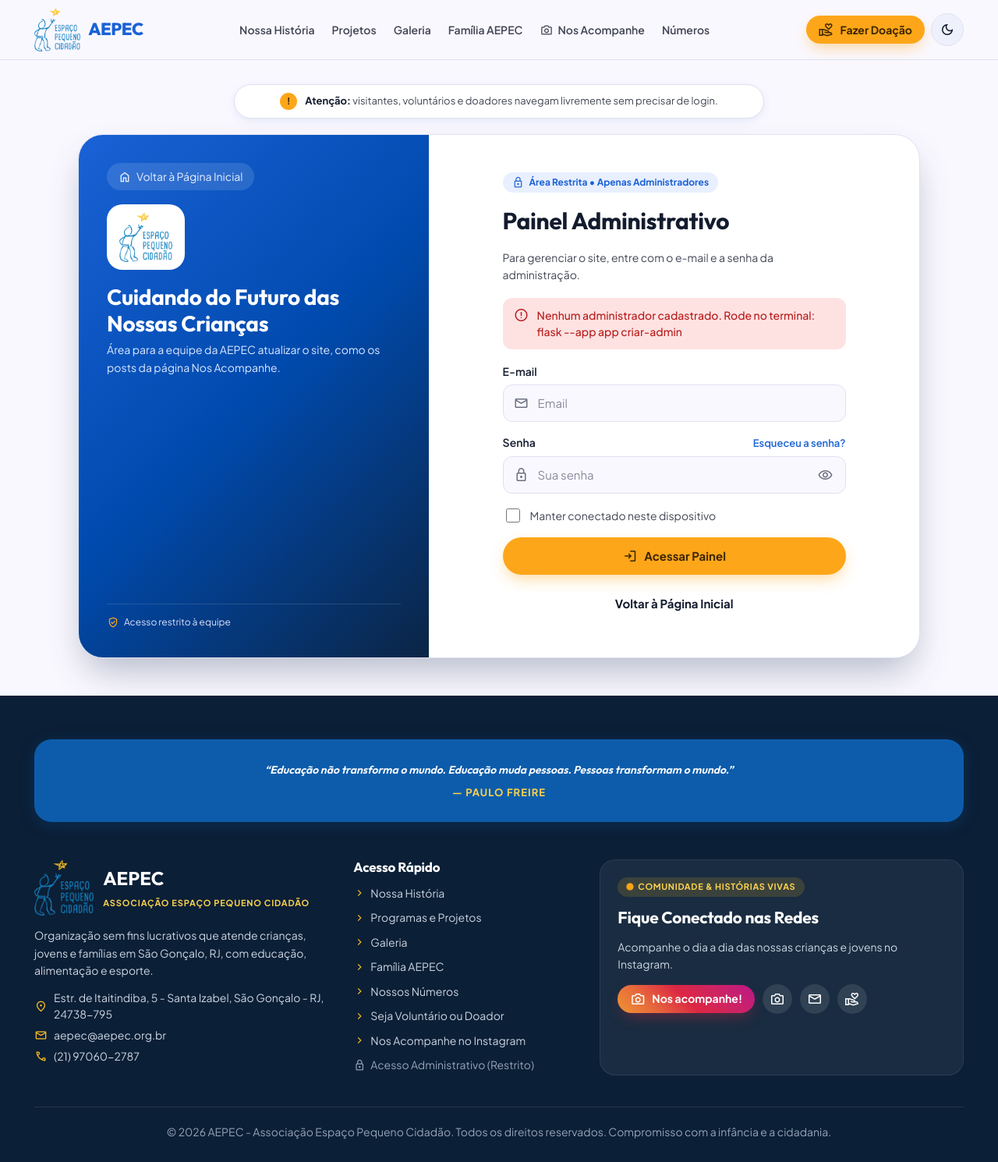
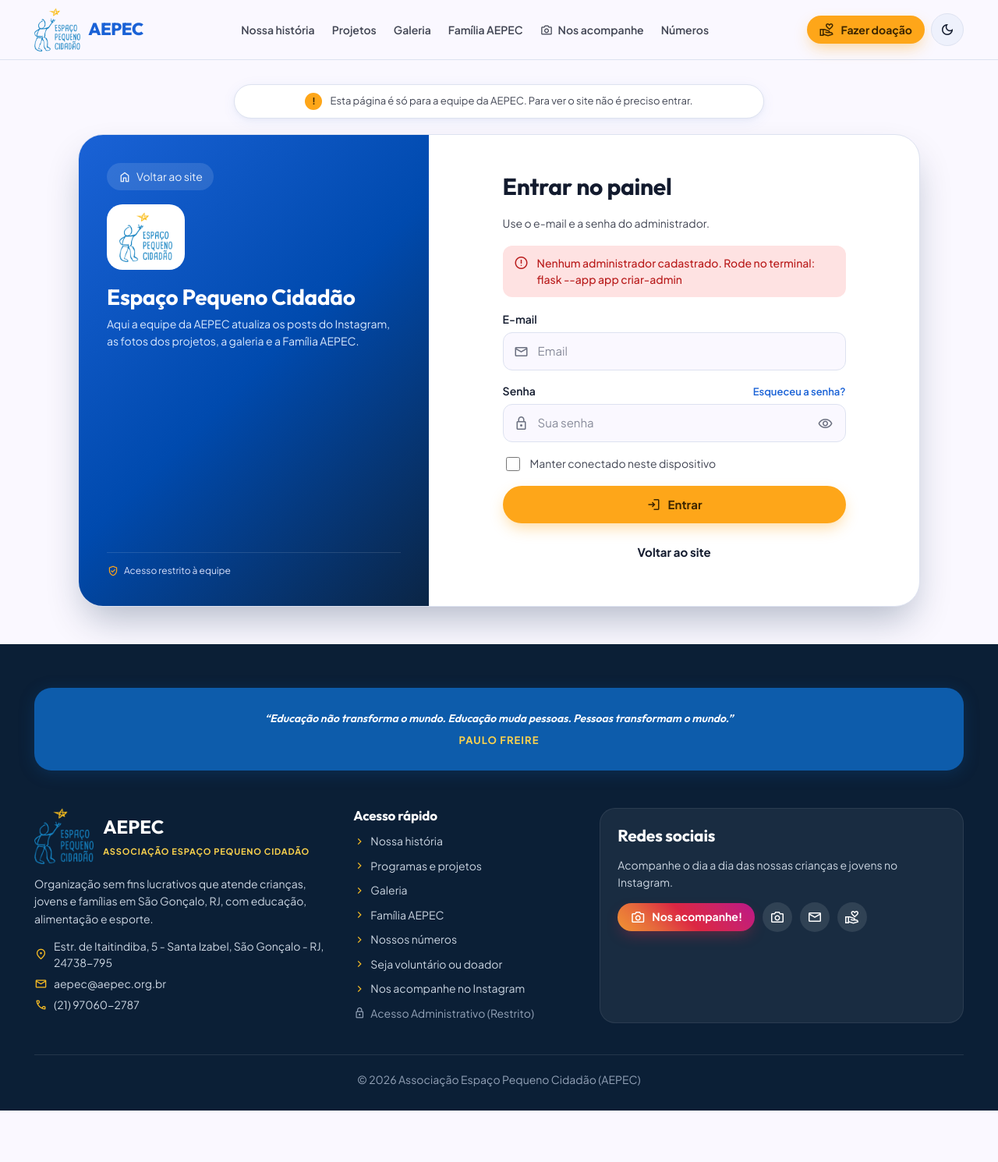
Before and after one commit to samirsousa/projeto-ong, a Flask app: page /admin/login in a window 1280 px wide. Shown: the whole page at 78% size. After the commit the page ends 1424 px from the top, so only its background shows below. Run offline with Flask 3, Linux system fonts and the light colour scheme; data that the repository does not hold is empty.

Commit message:
Revisão de textos e limpeza de código

```diff
--- a/app.py
+++ b/app.py
@@ -52,7 +52,7 @@
 # ---------- Funções usadas nas páginas ----------
 
 def foto_local(nome):
-    """Procura a foto em static/img/fotos. Devolve vazio se não tiver."""
+    """Procura a foto em static/img/fotos. Devolve vazio se não tiver"""
     for ext in ("jpg", "jpeg", "png", "webp"):
         if os.path.exists(os.path.join(PASTA_FOTOS, f"{nome}.{ext}")):
             return url_for("static", filename=f"img/fotos/{nome}.{ext}")
@@ -64,7 +64,7 @@
 
 
 def tempo_relativo(iso):
-    """Transforma a data em texto como "Há 3 dias"."""
+    """Transforma a data em texto, por exemplo: Há 3 dias"""
     dias = (date.today() - datetime.fromisoformat(iso).date()).days
     if dias <= 0:
         return "Hoje"
@@ -113,7 +113,7 @@
 
 
 def paragrafos(texto):
-    """Linha em branco vira parágrafo novo. Enter simples vira quebra de linha."""
+    """Linha em branco vira parágrafo novo. Enter simples vira quebra de linha"""
     blocos = [b.strip() for b in (texto or "").replace("\r\n", "\n").split("\n\n") if b.strip()]
     return Markup("".join(f"<p>{escape(b)}</p>".replace("\n", "<br>") for b in blocos))
 
@@ -131,7 +131,7 @@
 
 @app.after_request
 def cabecalhos_de_seguranca(resposta):
-    # Impede que outro site abra o nosso dentro de uma moldura (golpe de clique falso)
+    # Não deixa outro site abrir o nosso dentro de um iframe
     resposta.headers["X-Frame-Options"] = "DENY"
     resposta.headers["X-Content-Type-Options"] = "nosniff"
     resposta.headers["Referrer-Policy"] = "same-origin"
@@ -191,12 +191,12 @@
             dados.limpar_erros_login(ip)
             session.clear()
             session["admin"] = True
-            # "Manter conectado" deixa o login salvo por 31 dias.
+            # "Manter conectado" deixa o login salvo por 31 dias
             session.permanent = bool(request.form.get("lembrar"))
             return redirect(url_for("painel"))
         else:
             dados.registrar_erro_login(ip)
-            time.sleep(1)  # cada tentativa errada demora, o que deixa o ataque bem mais lento
+            time.sleep(1)  # espera 1 segundo a cada erro para atrasar quem testa muitas senhas
             erro = "E-mail ou senha incorretos."
     return render_template("login.html", erro=erro, pagina="login")
 
@@ -234,7 +234,7 @@
 
 
 def arrumar_link(link):
-    """Confere se é link de post do Instagram e deixa no formato padrão."""
+    """Confere se é link de post do Instagram e deixa no formato padrão"""
     achou = PADRAO_LINK.match(link.strip())
     if not achou:
         return None
@@ -244,7 +244,7 @@
 
 def salvar_foto(arquivo, quadrada=False):
     """Salva a foto enviada, já reduzida para não pesar no site.
-    quadrada=True corta no meio em formato quadrado (fotos da equipe)."""
+    quadrada=True corta no meio em formato quadrado (fotos da equipe)"""
     try:
         foto = Image.open(arquivo.stream)
         foto.load()
@@ -304,7 +304,7 @@
         hashtags=tags[:300],
         imagem=caminho_foto,
     )
-    flash("Post adicionado! Ele já aparece na página Nos Acompanhe.", "ok")
+    flash("Post adicionado. Ele já aparece na página Nos acompanhe.", "ok")
     return redirect(url_for("painel") + "#historico")
 
 
@@ -331,14 +331,14 @@
         flash("A confirmação não é igual à nova senha.", "erro")
     else:
         dados.trocar_senha(f["nova"])
-        flash("Senha alterada com sucesso.", "ok")
+        flash("Senha alterada.", "ok")
     return redirect(url_for("painel") + "#seguranca")
 
 
 # ---------- Família AEPEC (equipe) no painel ----------
 
 def apagar_arquivo_foto(caminho):
-    """Apaga do disco só as fotos enviadas pelo painel (pasta uploads)."""
+    """Apaga do disco só as fotos enviadas pelo painel (pasta uploads)"""
     if caminho and caminho.startswith("uploads/"):
         arquivo = os.path.join(PASTA_APP, "static", caminho)
         if os.path.exists(arquivo):
--- a/config_site.py
+++ b/config_site.py
@@ -1,4 +1,4 @@
-# Dados do site em um lugar só.
+# Dados do site em um lugar só
 
 SITE = {
     "nome": "AEPEC",
--- a/projetos.py
+++ b/projetos.py
@@ -1,4 +1,4 @@
-# Projetos da AEPEC.
+# Projetos da AEPEC
 
 PROJETOS = [
     {"id": "educacional", "selo": "Educação", "cor": "#004aae",
@@ -33,7 +33,7 @@
 }
 
 # Galeria da página inicial quando o site abre
-# "tipo" é o filtro: edu (Educação), esporte (Esporte) ou evento (Eventos & Festas).
+# "tipo" é o filtro: edu (Educação), esporte (Esporte) ou evento (Eventos e festas)
 GALERIA_INICIAL = [
     {"foto": "img/fotos/projeto-educacional.jpg", "tipo": "edu", "titulo": "Programa Educacional Complementar", "texto": ""},
     {"foto": "img/fotos/projeto-biblioteca.jpg", "tipo": "edu", "titulo": "Biblioteca Comunitária", "texto": ""},
--- a/static/css/estilo.css
+++ b/static/css/estilo.css
@@ -219,8 +218,6 @@
 .hero-grade { position: relative; display: grid; gap: 48px; align-items: center; }
 @media (min-width: 1024px) { .hero-grade { grid-template-columns: 7fr 5fr; } }
 .hero-texto { display: flex; flex-direction: column; gap: 18px; }
-.pulso { width: 8px; height: 8px; border-radius: 50%; background: var(--amarelo); position: relative; }
-.pulso::after { content: ""; position: absolute; inset: 0; border-radius: 50%; background: inherit; animation: pulsar 1.6s infinite; }
 @keyframes pulsar { 0% { transform: scale(1); opacity: .8; } 100% { transform: scale(2.6); opacity: 0; } }
 .hero h1 { font-size: clamp(34px, 5.2vw, 52px); font-weight: 800; letter-spacing: -0.02em; line-height: 1.15; }
 .destaque-amarelo { color: var(--amarelo-destaque); position: relative; white-space: nowrap; }
@@ -605,7 +548,6 @@
 .login-form .interno { width: 100%; max-width: 440px; margin: 0 auto; display: flex; flex-direction: column; gap: 18px; }
 .login-form h1 { font-size: 30px; font-weight: 700; }
 .login-form .intro { color: var(--texto-2); font-size: 14px; line-height: 1.6; }
-.selo-restrito { background: var(--azul-suave); color: var(--azul-texto); }
 .lembrar { display: flex; align-items: center; gap: 10px; font-size: 14px; color: var(--texto-2); cursor: pointer; }
 .lembrar input { width: 18px; height: 18px; accent-color: var(--azul); }
 
--- a/static/js/admin.js
+++ b/static/js/admin.js
@@ -1,4 +1,4 @@
-// Interações do painel do administrador.
+// Interações do painel do administrador
 
 var form = document.getElementById("form-post");
 
@@ -31,7 +31,7 @@
 });
 
 // ---------- Link do Instagram ----------
-// Confere o link e escolhe o formato "Reels" sozinho quando o link é de reels.
+// Confere o link e marca o formato "Reels" quando o link é de reels
 var padraoLink = /^(?:https?:\/\/)?(?:www\.)?instagram\.com\/(?:[A-Za-z0-9_.]+\/)?(p|reel|reels|tv)\/([A-Za-z0-9_-]+)/;
 
 texto("link").addEventListener("input", function () {
--- a/static/js/site.js
+++ b/static/js/site.js
@@ -1,4 +1,4 @@
-// Interações do site (menu, modo escuro, janelas, filtros).
+// Interações do site: menu, modo escuro, janelas e filtros
 
 // ---------- Modo escuro ----------
 function aplicarTema(tema) {
@@ -125,7 +125,7 @@
 // Foto ampliada da galeria
 document.querySelectorAll("[data-ampliar]").forEach(function (b) {
   b.addEventListener("click", function () {
-    var titulo = b.getAttribute("data-titulo") || b.querySelector("img").alt || "Foto da Galeria";
+    var titulo = b.getAttribute("data-titulo") || b.querySelector("img").alt || "Foto da galeria";
     var texto = b.getAttribute("data-texto") || "";
     document.getElementById("foto-titulo").textContent = titulo;
     document.getElementById("foto-img").src = b.querySelector("img").src;
--- a/templates/admin_membro.html
+++ b/templates/admin_membro.html
@@ -35,7 +35,7 @@
         </div>
         <div class="duas-colunas">
           <div class="campo">
-            <div class="campo-topo"><label for="cargo">Cargo</label><span class="dica">Ex.: Educadora Social</span></div>
+            <div class="campo-topo"><label for="cargo">Cargo</label><span class="dica">Ex.: Educadora social</span></div>
             <input type="text" id="cargo" name="cargo" maxlength="80" value="{{ valor.cargo or '' }}">
           </div>
           <div class="campo">
--- a/templates/familia.html
+++ b/templates/familia.html
@@ -1,6 +1,6 @@
 {% extends "base.html" %}
 
-{% block titulo %}Família AEPEC - Nossa Equipe{% endblock %}
+{% block titulo %}Família AEPEC - Nossa equipe{% endblock %}
 {% block descricao %}Conheça a equipe que mantém o Espaço Pequeno Cidadão funcionando todos os dias.{% endblock %}
 
 {% block conteudo %}
@@ -9,7 +9,7 @@
 <section class="familia-topo">
   <div class="container familia-grade">
     <div class="familia-texto">
-      <span class="etiqueta">Nossa Equipe</span>
+      <span class="etiqueta">Nossa equipe</span>
       <h1>Família AEPEC</h1>
       <p>Além de você, que nos ajuda a manter e garantir o futuro das nossas crianças e jovens, existem as pessoas que são responsáveis por manter nosso projeto funcionando todos os dias.</p>
       <p>Vamos conhecê-las um pouco melhor?</p>
--- a/templates/login.html
+++ b/templates/login.html
@@ -1,6 +1,6 @@
 {% extends "base.html" %}
 
-{% block titulo %}Login Administrativo - AEPEC{% endblock %}
+{% block titulo %}Entrar no painel - AEPEC{% endblock %}
 {% block cabeca %}<meta name="robots" content="noindex">{% endblock %}
 
 {% block conteudo %}
@@ -8,17 +8,17 @@
   <div class="container">
     <div class="login-aviso">
       <b>!</b>
-      <span><strong style="color:var(--texto)">Atenção:</strong> visitantes, voluntários e doadores navegam livremente sem precisar de login.</span>
+      <span>Esta página é só para a equipe da AEPEC. Para ver o site não é preciso entrar.</span>
     </div>
 
     <div class="login-caixa">
       <div class="login-lado">
         <div style="display:flex;flex-direction:column;gap:18px">
-          <a class="voltar" href="{{ url_for('inicio') }}"><span class="icone" style="font-size:18px">home</span> Voltar à Página Inicial</a>
+          <a class="voltar" href="{{ url_for('inicio') }}"><span class="icone" style="font-size:18px">home</span> Voltar ao site</a>
           <span class="logo-claro"><img src="{{ url_for('static', filename='img/logo-360.png') }}" alt="Logo Espaço Pequeno Cidadão"></span>
           <div>
-            <h2>Cuidando do Futuro das Nossas Crianças</h2>
-            <p>Área para a equipe da AEPEC atualizar o site, como os posts da página Nos Acompanhe.</p>
+            <h2>Espaço Pequeno Cidadão</h2>
+            <p>Aqui a equipe da AEPEC atualiza os posts do Instagram, as fotos dos projetos, a galeria e a Família AEPEC.</p>
           </div>
         </div>
         <div class="base"><span class="icone" style="font-size:16px;color:#fea619">verified_user</span> Acesso restrito à equipe</div>
@@ -26,9 +26,8 @@
 
       <div class="login-form">
         <div class="interno">
-          <span class="selo selo-restrito"><span class="icone" style="font-size:16px">lock</span> Área Restrita • Apenas Administradores</span>
-          <h1>Painel Administrativo</h1>
-          <p class="intro">Para gerenciar o site, entre com o e-mail e a senha da administração.</p>
+          <h1>Entrar no painel</h1>
+          <p class="intro">Use o e-mail e a senha do administrador.</p>
 
           {% if erro %}
           <div class="alerta alerta-erro" role="alert"><span class="icone">error</span><span>{{ erro }}</span></div>
@@ -62,8 +61,8 @@
               </div>
             </div>
             <label class="lembrar"><input type="checkbox" name="lembrar" value="1"> Manter conectado neste dispositivo</label>
-            <button class="botao botao-amarelo botao-largo" type="submit" style="padding:14px"><span class="icone">login</span> Acessar Painel</button>
-            <a class="botao botao-cinza botao-largo" href="{{ url_for('inicio') }}" style="background:transparent">Voltar à Página Inicial</a>
+            <button class="botao botao-amarelo botao-largo" type="submit" style="padding:14px"><span class="icone">login</span> Entrar</button>
+            <a class="botao botao-cinza botao-largo" href="{{ url_for('inicio') }}" style="background:transparent">Voltar ao site</a>
           </form>
         </div>
       </div>
--- a/templates/partes/cabecalho.html
+++ b/templates/partes/cabecalho.html
@@ -1,4 +1,4 @@
-{# Cabeçalho igual em todas as páginas públicas. #}
+{# Cabeçalho igual em todas as páginas públicas #}
 {% set raiz = '' if pagina == 'inicio' else url_for('inicio') %}
 <header class="cabecalho">
   <div class="container">
@@ -8,20 +8,20 @@
     </a>
 
     <nav class="menu" aria-label="Menu principal">
-      <a href="{{ raiz }}#nossa-historia">Nossa História</a>
+      <a href="{{ raiz }}#nossa-historia">Nossa história</a>
       <a href="{{ raiz }}#programas-projetos">Projetos</a>
       <a href="{{ raiz }}#impacto-galeria">Galeria</a>
       <a href="{{ url_for('familia') }}" class="{{ 'ativo' if pagina == 'familia' }}">Família AEPEC</a>
       <a href="{{ url_for('nos_acompanhe') }}" class="{{ 'ativo' if pagina == 'instagram' }}">
         {% if pagina == 'instagram' %}<span class="ponto"></span>{% else %}<span class="icone" style="font-size:17px">photo_camera</span>{% endif %}
-        Nos Acompanhe
+        Nos acompanhe
       </a>
       <a href="{{ raiz }}#numeros">Números</a>
     </nav>
 
     <div class="acoes">
       <a class="botao botao-amarelo botao-pequeno so-desktop" href="{{ raiz }}#como-ajudar">
-        <span class="icone">volunteer_activism</span> Fazer Doação
+        <span class="icone">volunteer_activism</span> Fazer doação
       </a>
       <button class="botao-icone" type="button" data-trocar-tema>
         <span class="icone tema-lua">dark_mode</span><span class="icone tema-sol">light_mode</span>
@@ -37,14 +37,14 @@
 <div class="gaveta" id="gaveta">
   <nav aria-label="Menu do celular">
     <a class="item" href="{{ url_for('inicio') }}#topo"><span class="icone">home</span> Início</a>
-    <a class="item" href="{{ raiz }}#nossa-historia"><span class="icone">auto_stories</span> Nossa História</a>
-    <a class="item" href="{{ raiz }}#programas-projetos"><span class="icone">school</span> Programas &amp; Projetos</a>
+    <a class="item" href="{{ raiz }}#nossa-historia"><span class="icone">auto_stories</span> Nossa história</a>
+    <a class="item" href="{{ raiz }}#programas-projetos"><span class="icone">school</span> Programas e projetos</a>
     <a class="item" href="{{ raiz }}#impacto-galeria"><span class="icone">photo_library</span> Galeria</a>
     <a class="item {{ 'ativo' if pagina == 'familia' }}" href="{{ url_for('familia') }}"><span class="icone">diversity_3</span> Família AEPEC</a>
-    <a class="item {{ 'ativo' if pagina == 'instagram' }}" href="{{ url_for('nos_acompanhe') }}"><span class="icone">photo_camera</span> Nos Acompanhe</a>
-    <a class="item" href="{{ raiz }}#numeros"><span class="icone">bar_chart</span> Nossos Números</a>
+    <a class="item {{ 'ativo' if pagina == 'instagram' }}" href="{{ url_for('nos_acompanhe') }}"><span class="icone">photo_camera</span> Nos acompanhe</a>
+    <a class="item" href="{{ raiz }}#numeros"><span class="icone">bar_chart</span> Nossos números</a>
     <div class="botoes">
-      <a class="botao botao-amarelo" href="{{ raiz }}#como-ajudar"><span class="icone">volunteer_activism</span> Fazer Doação / Como Ajudar</a>
+      <a class="botao botao-amarelo" href="{{ raiz }}#como-ajudar"><span class="icone">volunteer_activism</span> Fazer doação</a>
     </div>
   </nav>
 </div>
--- a/templates/partes/cabecalho_admin.html
+++ b/templates/partes/cabecalho_admin.html
@@ -1,4 +1,4 @@
-{# Cabeçalho das páginas do painel do administrador. #}
+{# Cabeçalho das páginas do painel do administrador #}
 <header class="cabecalho cabecalho-admin">
   <div class="container">
     <a class="marca" href="{{ url_for('painel') }}">
--- a/templates/partes/post.html
+++ b/templates/partes/post.html
@@ -1,4 +1,4 @@
-{# Cartão de um post do Instagram. Usado na página Nos Acompanhe e na prévia do admin. #}
+{# Cartão de um post do Instagram. Usado na página Nos acompanhe e na prévia do admin #}
 {% macro cartao_post(post) %}
 {% set fmt = FORMATOS.get(post.formato, FORMATOS['foto']) %}
 {% set foto = foto_post(post) %}
--- a/templates/partes/rodape.html
+++ b/templates/partes/rodape.html
@@ -1,10 +1,10 @@
-{# Rodapé igual em todas as páginas públicas. #}
+{# Rodapé igual em todas as páginas públicas #}
 {% set raiz = '' if pagina == 'inicio' else url_for('inicio') %}
 <footer class="rodape">
   <div class="container">
     <div class="citacao">
       <p>“Educação não transforma o mundo. Educação muda pessoas. Pessoas transformam o mundo.”</p>
-      <span>— Paulo Freire</span>
+      <span>Paulo Freire</span>
     </div>
 
     <div class="rodape-grade">
@@ -22,24 +22,21 @@
       </div>
 
       <div>
-        <h3>Acesso Rápido</h3>
+        <h3>Acesso rápido</h3>
         <ul>
-          <li><a href="{{ raiz }}#nossa-historia"><span class="icone">chevron_right</span> Nossa História</a></li>
-          <li><a href="{{ raiz }}#programas-projetos"><span class="icone">chevron_right</span> Programas e Projetos</a></li>
+          <li><a href="{{ raiz }}#nossa-historia"><span class="icone">chevron_right</span> Nossa história</a></li>
+          <li><a href="{{ raiz }}#programas-projetos"><span class="icone">chevron_right</span> Programas e projetos</a></li>
           <li><a href="{{ raiz }}#impacto-galeria"><span class="icone">chevron_right</span> Galeria</a></li>
           <li><a href="{{ url_for('familia') }}"><span class="icone">chevron_right</span> Família AEPEC</a></li>
-          <li><a href="{{ raiz }}#numeros"><span class="icone">chevron_right</span> Nossos Números</a></li>
-          <li><a href="{{ raiz }}#como-ajudar"><span class="icone">chevron_right</span> Seja Voluntário ou Doador</a></li>
-          <li><a href="{{ url_for('nos_acompanhe') }}"><span class="icone">chevron_right</span> Nos Acompanhe no Instagram</a></li>
+          <li><a href="{{ raiz }}#numeros"><span class="icone">chevron_right</span> Nossos números</a></li>
+          <li><a href="{{ raiz }}#como-ajudar"><span class="icone">chevron_right</span> Seja voluntário ou doador</a></li>
+          <li><a href="{{ url_for('nos_acompanhe') }}"><span class="icone">chevron_right</span> Nos acompanhe no Instagram</a></li>
           <li><a href="{{ url_for('login') }}" style="color:#94a3b8"><span class="icone" style="color:#94a3b8">lock</span> Acesso Administrativo (Restrito)</a></li>
         </ul>
       </div>
 
       <div class="rodape-redes">
-        <span class="selo" style="background:rgba(251,191,36,.15);color:#fcd34d;text-transform:uppercase;letter-spacing:.06em;font-size:11px">
-          <span class="pulso"></span> Comunidade &amp; Histórias Vivas
-        </span>
-        <h3>Fique Conectado nas Redes</h3>
+        <h3>Redes sociais</h3>
         <p>Acompanhe o dia a dia das nossas crianças e jovens no Instagram.</p>
         <div class="redes">
           <a class="botao botao-ig botao-pequeno" href="{{ url_for('nos_acompanhe') }}"><span class="icone">photo_camera</span> Nos acompanhe!</a>
@@ -50,6 +47,6 @@
       </div>
     </div>
 
-    <p class="copyright">© {{ ano }} AEPEC - {{ site.nome_completo }}. Todos os direitos reservados. Compromisso com a infância e a cidadania.</p>
+    <p class="copyright">© {{ ano }} {{ site.nome_completo }} (AEPEC)</p>
   </div>
 </footer>
```
Also changed, not shown: other parts of static/css/estilo.css (+2 -57 lines), dados.py (+5 -5 lines), equipe_inicial.py (+4 -4 lines), templates/admin.html (+10 -12 lines), templates/inicio.html (+25 -27 lines), templates/nos_acompanhe.html (+9 -9 lines), README.md.
